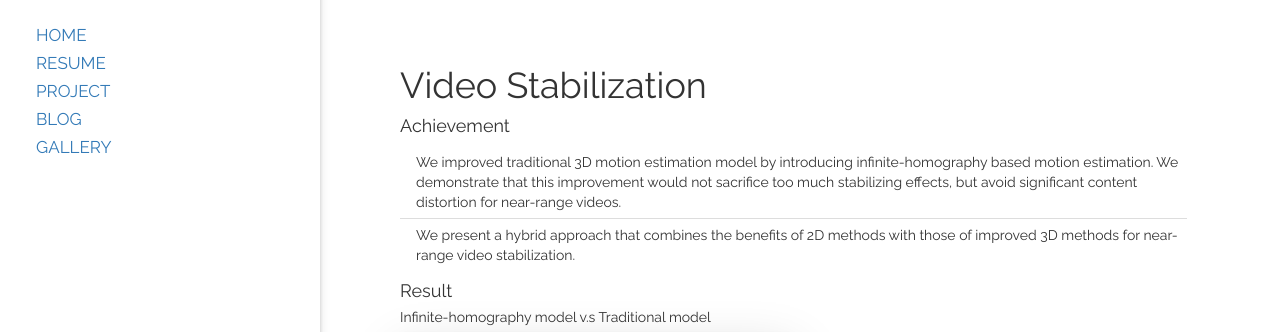
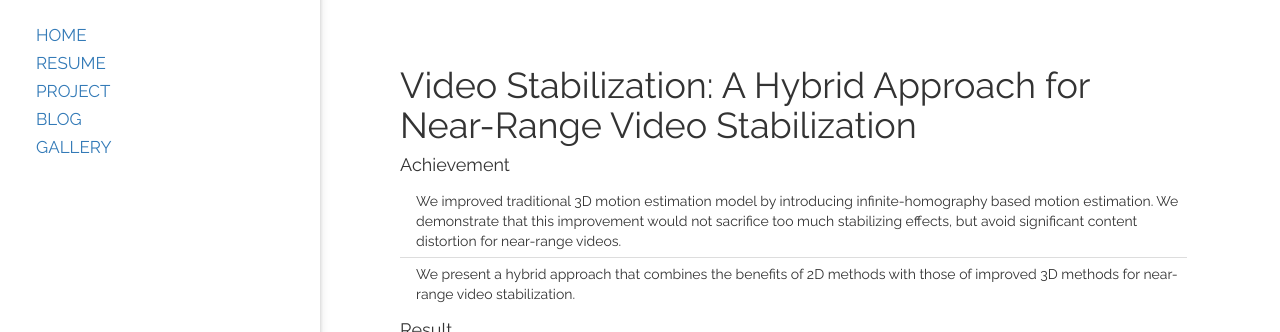
Before and after one commit to binhanxu/binhanxu.github.io, a Jekyll site: the page built from project/project1.html, in a window 1280 px wide and 1400 px high, cut to the strip 304-636 px from the top of the window. Built offline with Jekyll 4.4.1, drawn with Linux system fonts in a browser that asks for light colours.

Commit message:
update project1

```diff
--- a/css/main.css
+++ b/css/main.css
@@ -43,6 +43,12 @@
 
 .my-card {
   display: inline-block;
+  width:400px;
+}
+
+iframe {
+  width:400px;
+  height:200px;
 }
 
 p {
--- a/project/project1.html
+++ b/project/project1.html
@@ -2,7 +2,7 @@
 layout: default
 title: Video Stabilization
 ---
-	<h1>{{ page.title }}</h1>
+	<h1>{{ page.title }}: A Hybrid Approach for Near-Range Video Stabilization</h1>
 
 	<h4>Achievement</h4>
 	<ul class="w3-ul">
@@ -19,7 +19,7 @@
 
 	<h5>Infinite-homography model v.s Traditional model</h5>
 
-	<div class="my-card w3-card-12" style="width:50%">
+	<div class="my-card w3-card-12">
 	<iframe src="https://www.youtube.com/embed/Jg9a1jySqPk">
                             </iframe>
 	<div class="w3-container w3-center">
@@ -27,7 +27,7 @@
 	</div>
 	</div>
 
-	<div class="my-card w3-card-12" style="width:50%">
+	<div class="my-card w3-card-12">
 	<iframe src="https://www.youtube.com/embed/Jg9a1jySqPk">
                             </iframe>
 	<div class="w3-container w3-center">
@@ -35,7 +35,7 @@
 	</div>
 	</div>
 
-	<div class="my-card w3-card-12" style="width:50%">
+	<div class="my-card w3-card-12">
 	<iframe src="https://www.youtube.com/embed/Jg9a1jySqPk">
                             </iframe>
 	<div class="w3-container w3-center">
```
